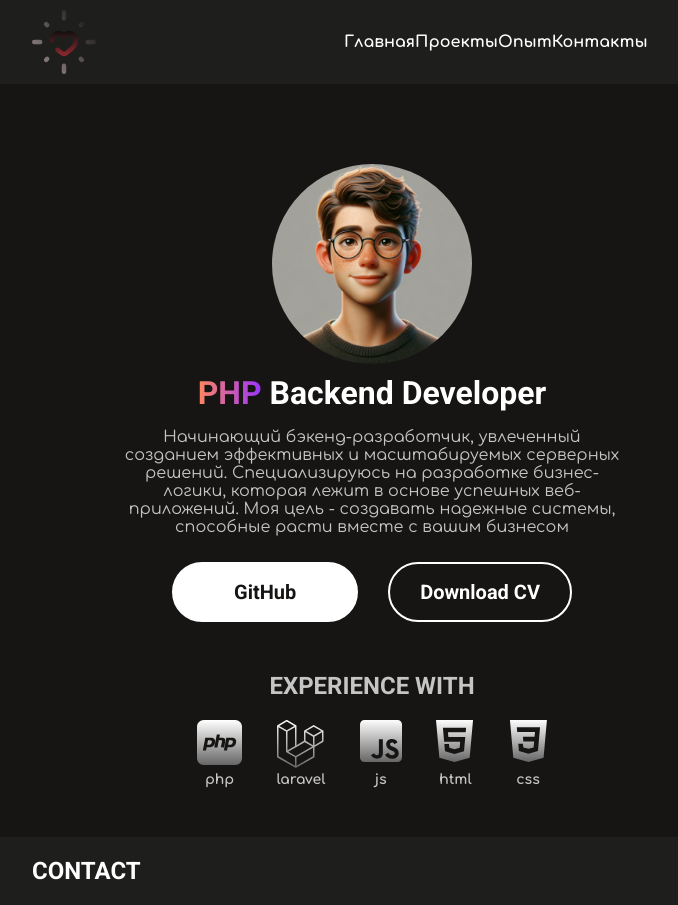
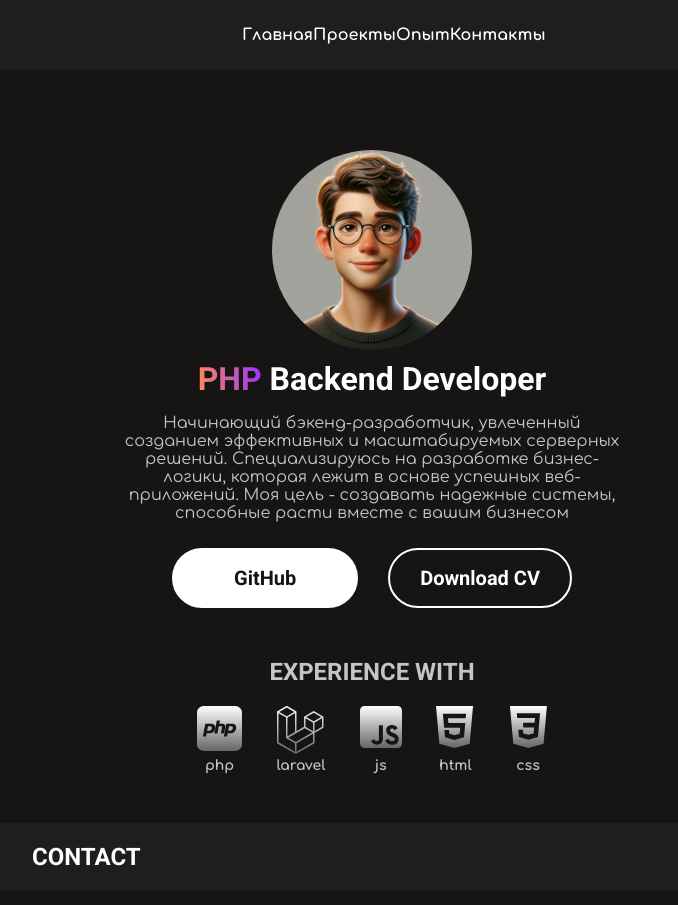
Before and after one commit to Shinoii/Site-portfolio, a plain HTML site: page index.html in a window 1280 px wide. Shown: the whole page, without its empty margins (268-946 px from the left). Drawn offline with Linux system fonts and the light colour scheme.

Commit message:
Delete logo and centering menu navigation

```diff
--- a/index.html
+++ b/index.html
@@ -11,9 +11,6 @@
 </head>
 <body>
     <header class="header">
-        <div class="logo">
-            <img src="images/icon.svg" alt="">
-        </div>
         <nav class="navigation">
             <ul class="navigation__list">
                 <li class="list__item"><a class ="link" href = '#'>Главная</a></li>
--- a/styles/index.scss
+++ b/styles/index.scss
@@ -41,23 +41,15 @@ body{
     background-color: $headerColor;
     width: 100%;
     display: flex;
+    justify-content: center;
     align-items: center;
     padding: 10px 300px;
-    .logo{
-        width: 64px;
-        height: 64px;
-        img{
-            width: 100%;
-            height: 100%;
-        }
-    }
     .navigation{
-        margin-left: auto;
-        width: 60%;
+        width: 50%;
         &__list{
             display: flex;
             justify-content: space-between;
-            width: 80%;
+            width: 100%;
             color: $textColor;
             list-style: none;
             font-size: 16px;
```
Also changed, not shown: styles/index.css.
